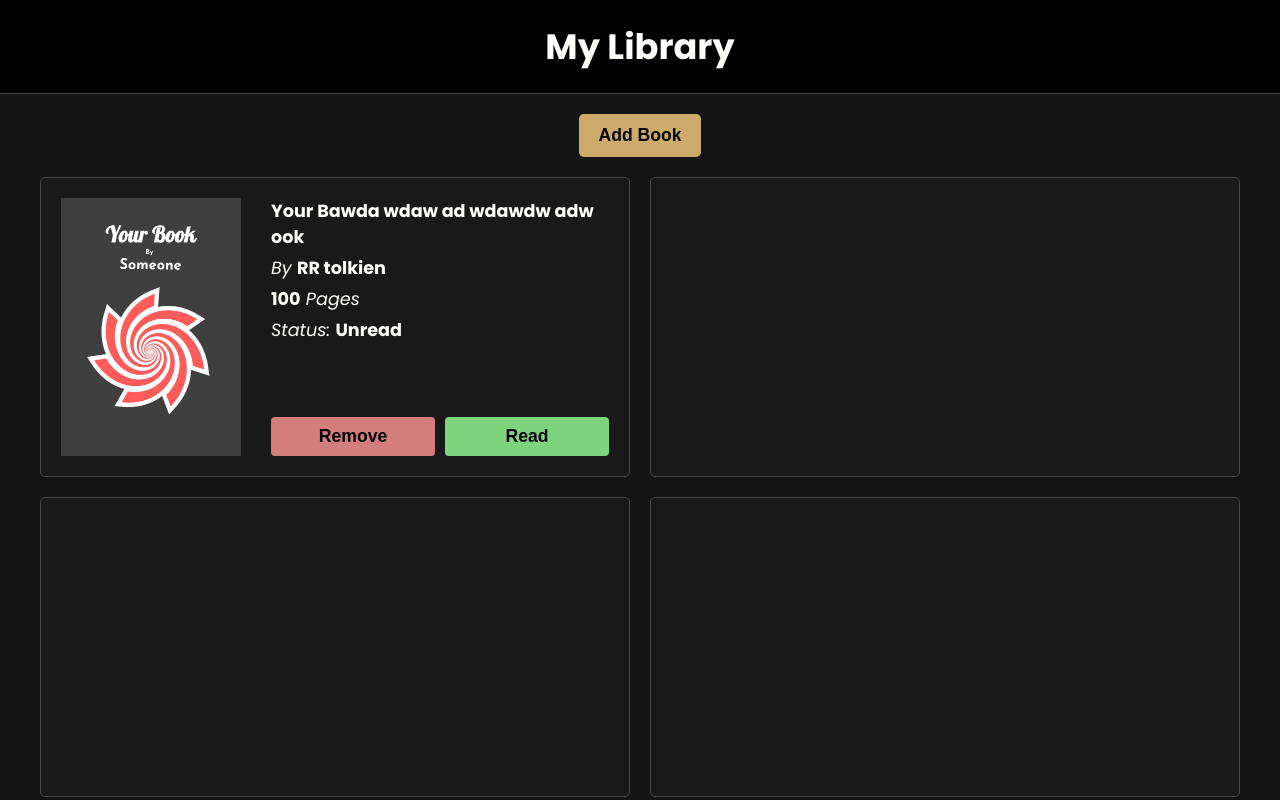
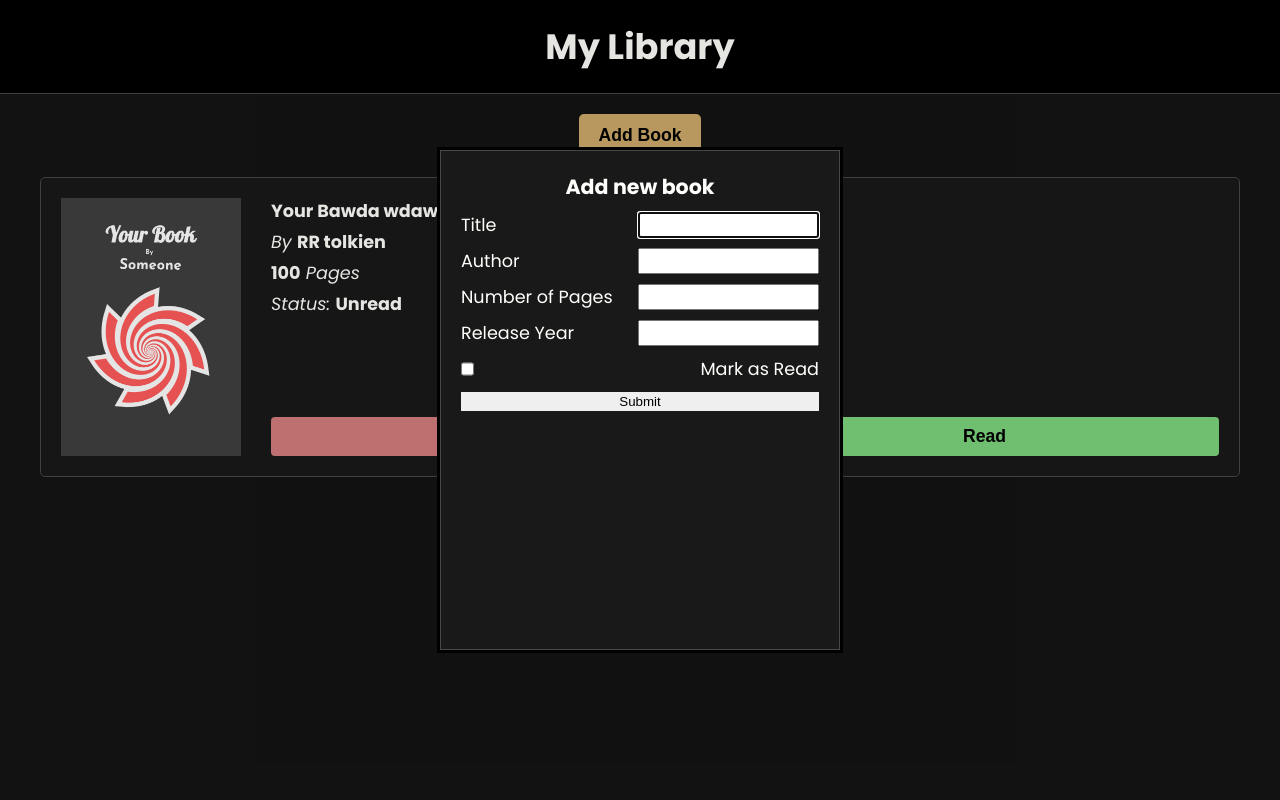
Before and after one commit to foxane/odin-library, a plain HTML site: page index.html in a window 1280 px wide. Both pictures are taken after a click on the button "Add Book". Drawn offline with Linux system fonts and the light colour scheme.

Commit message:
Added modal

```diff
--- a/index.html
+++ b/index.html
@@ -35,11 +35,36 @@
             </div>
           </div>
         </div>
-        <div id="card-1" class="card-book"></div>
-        <div id="card-1" class="card-book"></div>
-        <div id="card-1" class="card-book"></div>
       </section>
     </main>
+    <aside>
+      <dialog class="dialog">
+        <form action="" method="dialog">
+          <h3 class="center-text">Add new book</h3>
+          <label for="input-title">
+            Title
+            <input type="text" id="input-title" />
+          </label>
+          <label for="input-author">
+            Author
+            <input type="text" id="input-author" />
+          </label>
+          <label for="input-pages">
+            Number of Pages
+            <input type="number" id="input-pages" />
+          </label>
+          <label for="input-year">
+            Release Year
+            <input type="number" id="input-year" />
+          </label>
+          <label for="input-read">
+            <input type="checkbox" id="input-read" />
+            Mark as Read
+          </label>
+          <button type="submit">Submit</button>
+        </form>
+      </dialog>
+    </aside>
     <script src="script.js"></script>
   </body>
 </html>
--- a/script.js
+++ b/script.js
@@ -3,3 +3,10 @@ const myLibrary = [];
 function Book() {}
 
 function addBookToLibrary() {}
+
+const addBtn = document.querySelector('.btn-add');
+const dialog = document.querySelector('.dialog');
+
+addBtn.addEventListener('click', function () {
+  dialog.showModal();
+});
--- a/style.css
+++ b/style.css
@@ -103,6 +103,25 @@ main {
   background-color: hsl(0, 50%, 66%);
 }
 
+.dialog {
+  margin: auto;
+}
+form {
+  display: flex;
+  flex-flow: column nowrap;
+  gap: 10px;
+  width: 400px;
+  height: 500px;
+  padding: 20px;
+  background-color: var(--clr-bg-card);
+  border: 1px solid var(--clr-border);
+  color: var(--clr-text);
+}
+label {
+  display: flex;
+  justify-content: space-between;
+}
+
 /* Hover */
 button {
   border: 2px solid transparent;
@@ -113,3 +132,8 @@ button :active {
   cursor: pointer;
   border: 2px solid white;
 }
+
+/* Utils */
+.center-text {
+  text-align: center;
+}
```
